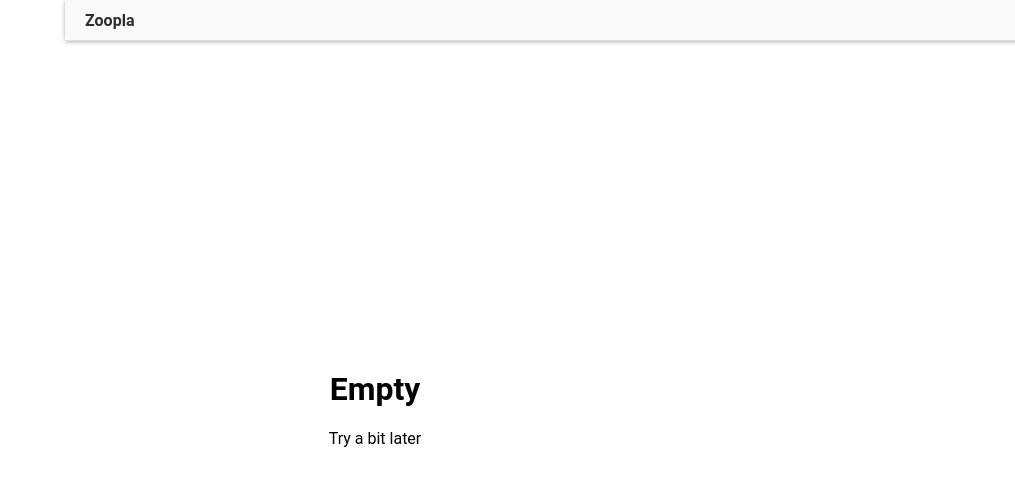
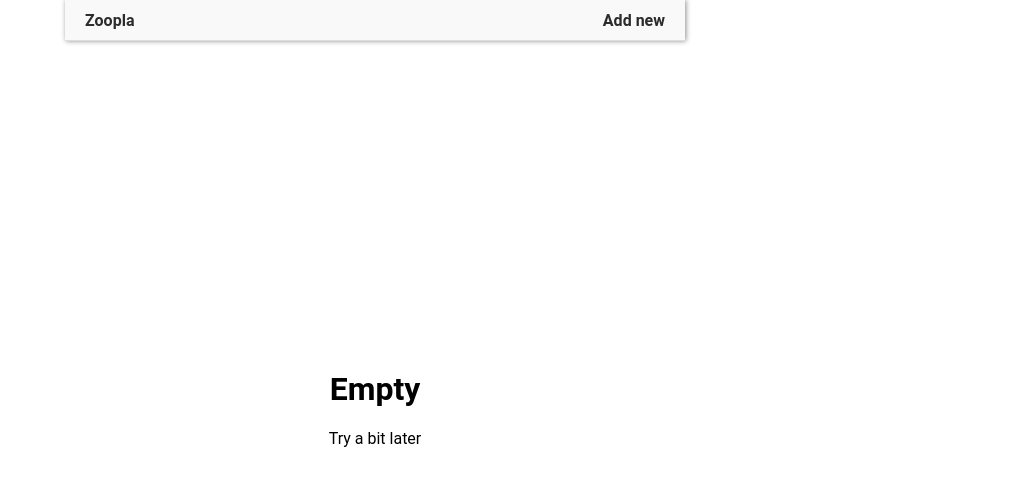
Before and after one commit to kolyuchii/listings, a React app: page /listings/1 in a window 1280 px wide. Shown: the top 486 px of the page, without its empty margins (265-1280 px from the left). Built offline with nearby package versions, Linux system fonts and the light colour scheme.

Commit message:
Fix header width

```diff
--- a/src/containers/app/App.js
+++ b/src/containers/app/App.js
@@ -1,6 +1,5 @@
 import React from 'react';
 import { Switch, Route } from 'react-router-dom'
-import './App.scss';
 import Header from 'ui/header';
 import ListingsContainer from 'containers/listings';
 import UpdateContainer from 'containers/update';
--- a/src/containers/app/App.scss
+++ /dev/null
@@ -1,8 +0,0 @@
-.app {
-  max-width: 620px;
-  margin: 0 auto;
-
-  &__container {
-    padding: 50px 20px 50px 20px;
-  }
-}
--- a/src/containers/view-listing/ViewListingContainer.js
+++ b/src/containers/view-listing/ViewListingContainer.js
@@ -7,7 +7,6 @@ import {
     deleteListing
 } from 'store/listings';
 import { getDate } from 'utils/date';
-
 
 class ViewListingContainer extends Component {
     render() {
--- a/src/styles/index.scss
+++ b/src/styles/index.scss
@@ -20,3 +20,12 @@ body {
     width: 100%;
     height: 100%;
   }
+
+  .app {
+    max-width: 620px;
+    margin: 0 auto;
+
+    &__container {
+      padding: 50px 20px 50px 20px;
+    }
+  }
--- a/src/ui/header/header.scss
+++ b/src/ui/header/header.scss
@@ -1,5 +1,6 @@
 .header {
   width: 100%;
+  max-width: 620px;
   margin-bottom: 10px;
   display: flex;
   justify-content: space-between;
```
